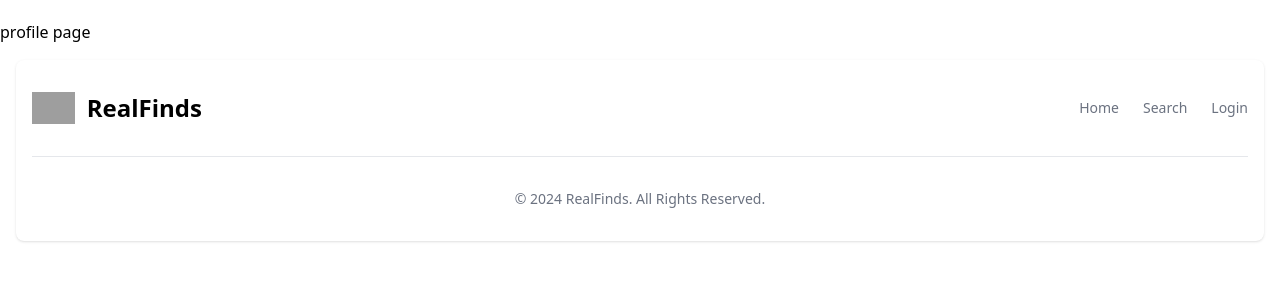
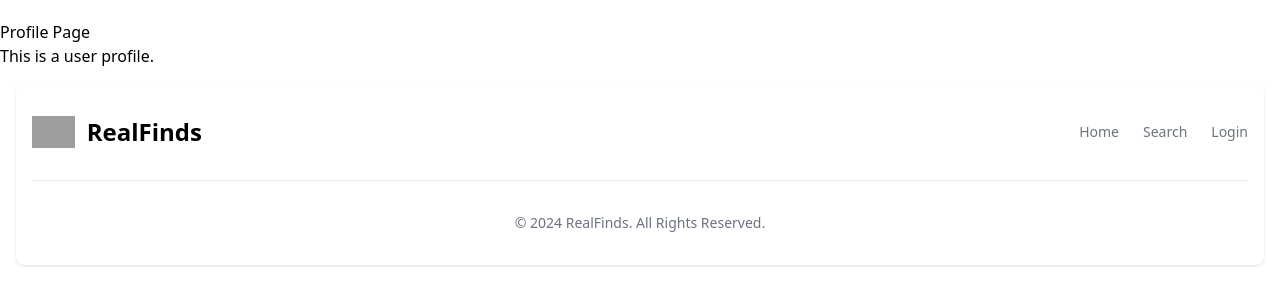
Before and after one commit to mg-archie/real-finds, a Node project: template views/profile.handlebars in a window 1280 px wide. Shown: the part 64-369 px from the top of the page. Run offline with Node 20 templates, Linux system fonts and the light colour scheme; the template is opened without the code that fills it, so the values that code supplies are empty; some libraries are stand-ins or nearby versions; grey boxes are pictures that could not be loaded.

Commit message:
create and login now renders appropriate profile for user vs agent

```diff
--- a/controllers/api/agentRoutes.js
+++ b/controllers/api/agentRoutes.js
@@ -10,7 +10,7 @@ router.post('/', async (req, res) => {
     req.session.save(() => {
       req.session.agent_id = agentData.id;
       req.session.logged_in = true;
-
+      req.session.user_type = 'agent';
       res.status(200).json(agentData);
     });
   } catch (err) {
--- a/controllers/api/userRoutes.js
+++ b/controllers/api/userRoutes.js
@@ -10,7 +10,7 @@ router.post('/', async (req, res) => {
     req.session.save(() => {
       req.session.user_id = userData.id;
       req.session.logged_in = true;
-
+      req.session.user_type = 'user';
       res.status(200).json(userData);
     });
   } catch (err) {
--- a/controllers/homeRoutes.js
+++ b/controllers/homeRoutes.js
@@ -78,6 +78,7 @@ router.get('/profile', withAuth, async (req, res) => {
       res.render('profile', {
         ...user,
         logged_in: true,
+        isAgent: false,
       });
     } else if (req.session.user_type === 'agent') {
       const agentData = await Agent.findByPk(req.session.agent_id, {
@@ -89,8 +90,7 @@ router.get('/profile', withAuth, async (req, res) => {
       res.render('profile', {
         ...agent,
         logged_in: true,
-        // boolean isagent or user for
-        // isAgent: ? : for profile.
+        isAgent: true,
       });
     } else {
       res.status(403).send("Unauthorized access");
--- a/public/js/create.js
+++ b/public/js/create.js
@@ -17,7 +17,7 @@ const signupFormHandler = async (event) => {
     });
 
     if (response.ok) {
-
+      console.log(response)
       document.location.replace('/');
 
     } else {
--- a/utils/auth.js
+++ b/utils/auth.js
@@ -7,4 +7,4 @@ const withAuth = (req, res, next) => {
     }
   };
 
-  module.exports = withAuth;
+module.exports = withAuth;
--- a/views/profile.handlebars
+++ b/views/profile.handlebars
@@ -1 +1,8 @@
-<h2>profile page</h2>
+
+<h2>Profile Page</h2>
+
+{{#if isAgent}}
+  <p>This is an agent profile.</p>
+{{else}}
+  <p>This is a user profile.</p>
+{{/if}}
```
Also changed, not shown: public/js/login.js (line endings or trailing spaces).
